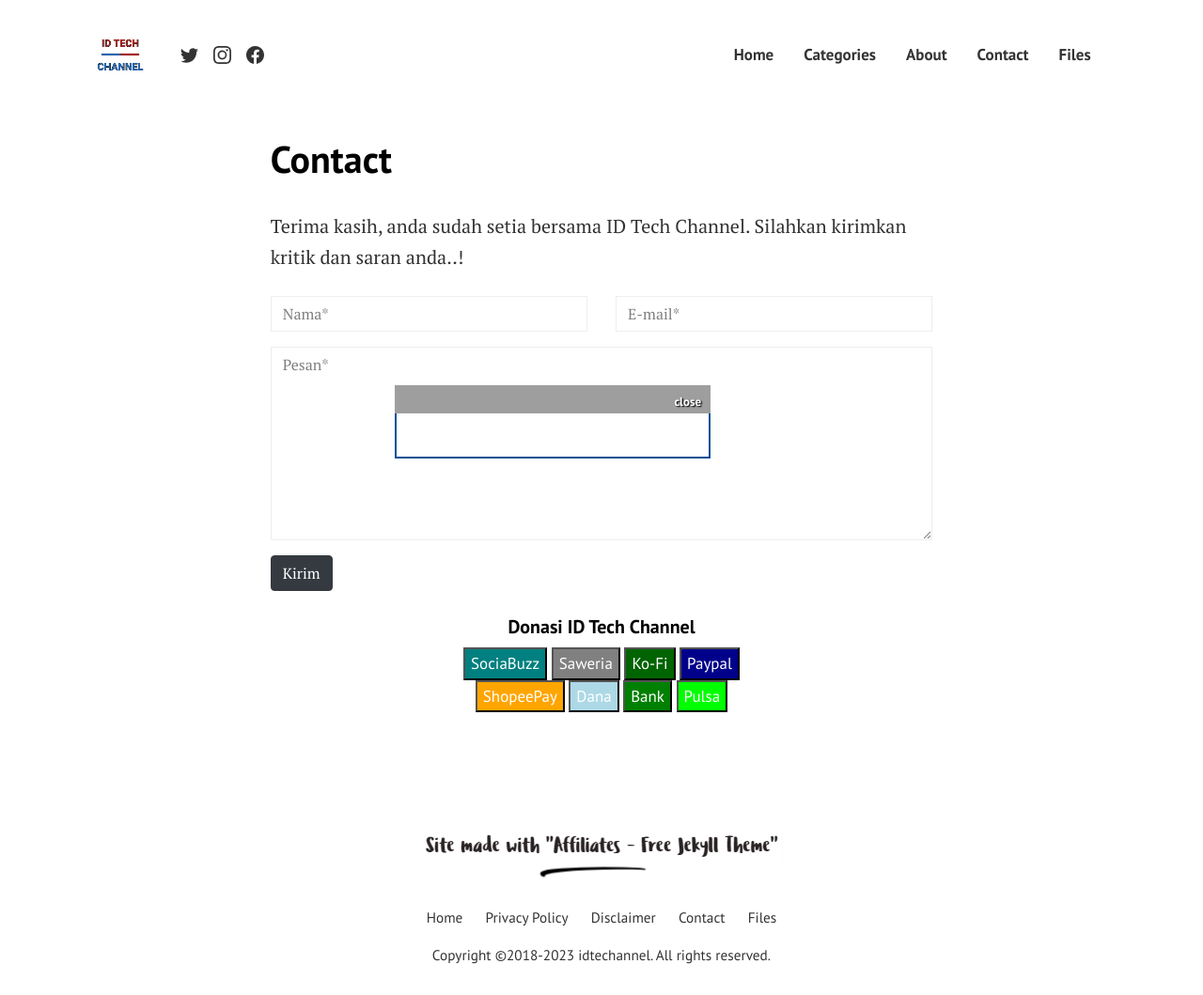
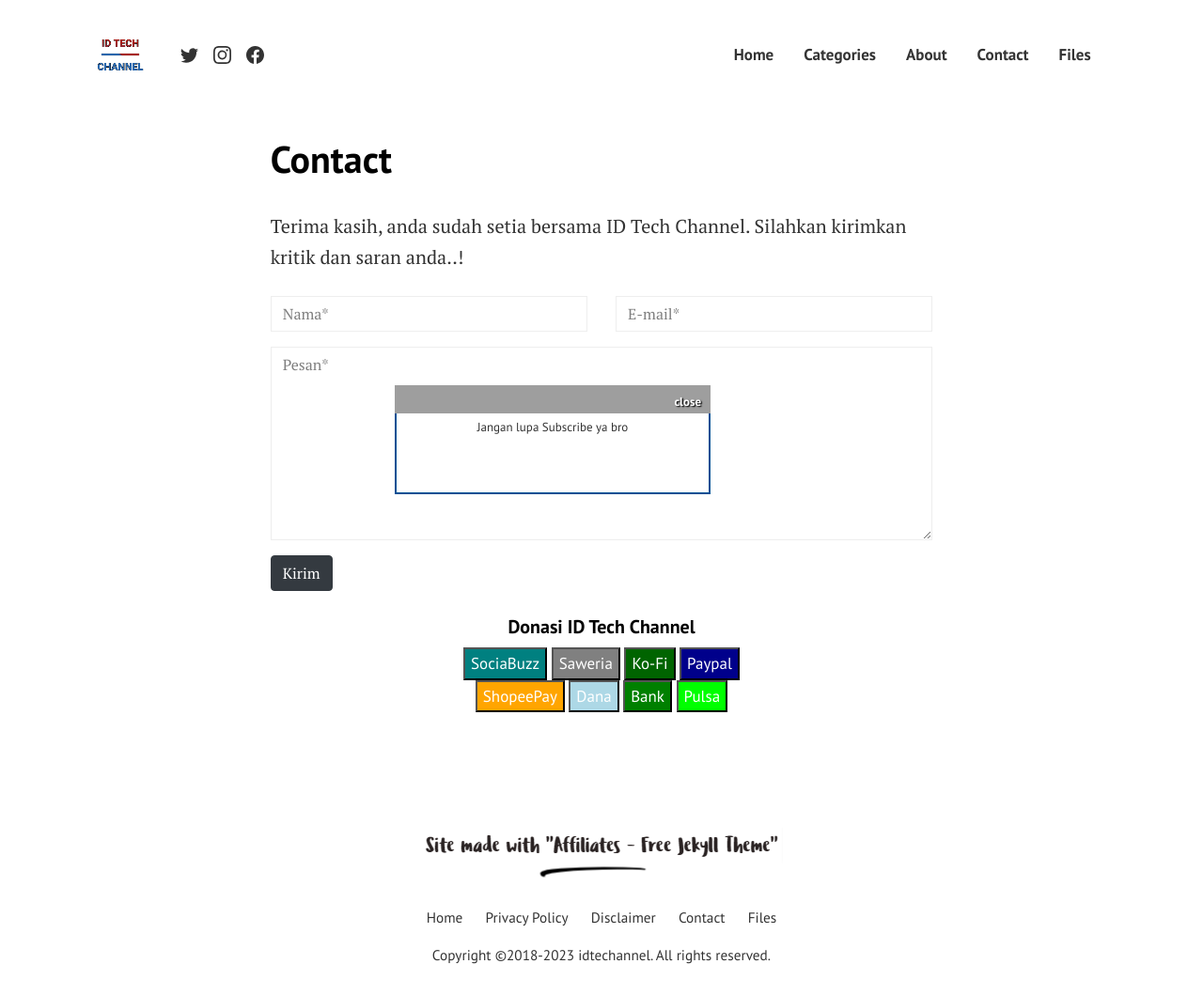
Before and after one commit to mwnsofficial/idtechannel, a Jekyll site: the page built from pages/contact.html, in a window 1280 px wide and 1059 px high. Shown: the whole window at 94% size. Built offline with Jekyll 4.4.1, drawn with Linux system fonts in a browser that asks for light colours; comment, search, counter and statistics services are not loaded; grey boxes are pictures that could not be loaded.

Commit message:
Update iklan-popup.html

```diff
--- a/_includes/iklan-popup.html
+++ b/_includes/iklan-popup.html
@@ -51,6 +51,7 @@
 <span style="color:#fff;font-size:13px;font-weight:bold;text-shadow:black 0.1em 0.1em 0.1em;float:right;padding-top:3px;padding-right:10px"><a target="_blank" onclick="getValue()">close</a></span>
 </div>
 <div id="adsground">
+<p>Jangan lupa <a href="https://www.youtube.com/@idtechannel" target="_blank">Subscribe</a> ya bro</p><br>
 <p>
 <!-- bannerku -->
 <ins class="adsbygoogle"
@@ -61,7 +62,6 @@
      data-full-width-responsive="true"></ins>
 <script>
      (adsbygoogle = window.adsbygoogle || []).push({});
-</script>
-<br/></p>
+</script></p>
 </div>
 </div>
```
